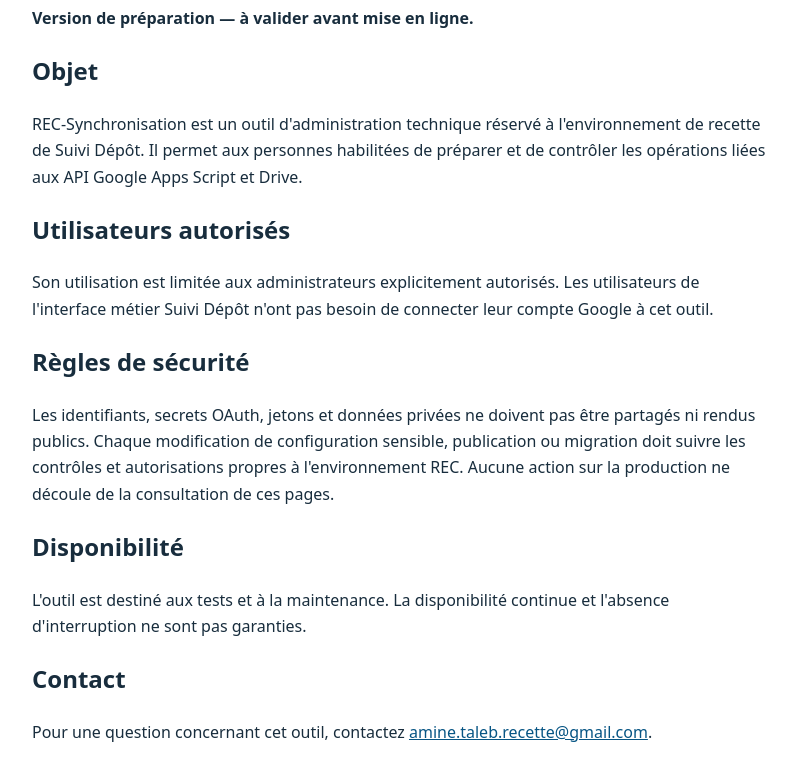
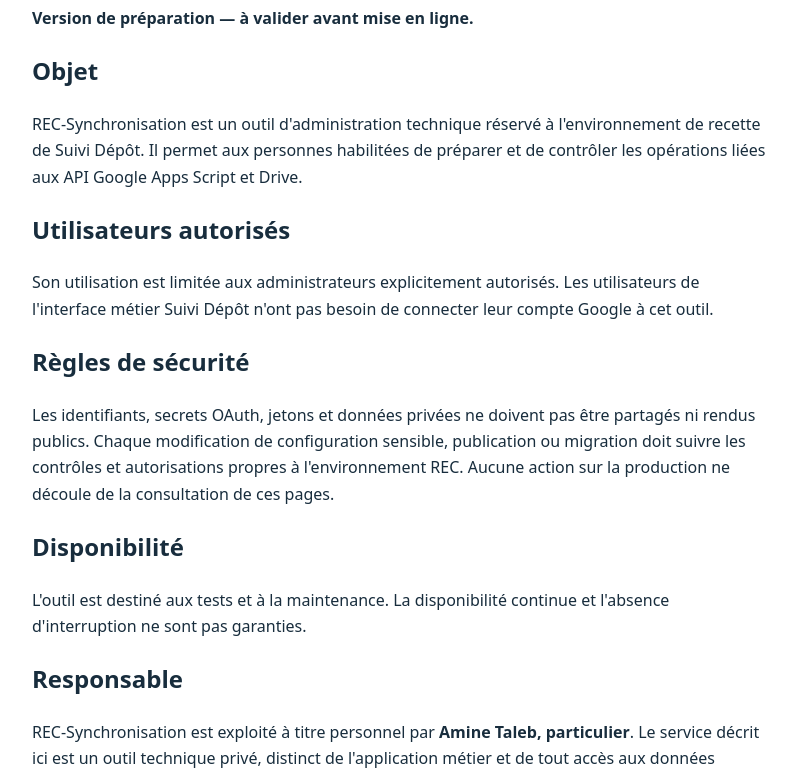
Before and after one commit to ATALEBappli/suivi-depot-app, a plain HTML site: page docs/rec/oauth-public/conditions.html in a window 1280 px wide. Shown: the part 186-956 px from the top of the page, without its empty margins (240-1036 px from the left). Drawn offline with Linux system fonts and the light colour scheme.

Commit message:
docs(REC): préciser les mentions personnelles OAuth sans publier

```diff
--- a/docs/rec/oauth-public/conditions.html
+++ b/docs/rec/oauth-public/conditions.html
@@ -6,5 +6,6 @@
 <h2>Utilisateurs autorisés</h2><p>Son utilisation est limitée aux administrateurs explicitement autorisés. Les utilisateurs de l'interface métier Suivi Dépôt n'ont pas besoin de connecter leur compte Google à cet outil.</p>
 <h2>Règles de sécurité</h2><p>Les identifiants, secrets OAuth, jetons et données privées ne doivent pas être partagés ni rendus publics. Chaque modification de configuration sensible, publication ou migration doit suivre les contrôles et autorisations propres à l'environnement REC. Aucune action sur la production ne découle de la consultation de ces pages.</p>
 <h2>Disponibilité</h2><p>L'outil est destiné aux tests et à la maintenance. La disponibilité continue et l'absence d'interruption ne sont pas garanties.</p>
+<h2>Responsable</h2><p>REC-Synchronisation est exploité à titre personnel par <strong>Amine Taleb, particulier</strong>. Le service décrit ici est un outil technique privé, distinct de l'application métier et de tout accès aux données locatives.</p>
 <h2>Contact</h2><p>Pour une question concernant cet outil, contactez <a href="mailto:amine.taleb.recette@gmail.com">amine.taleb.recette@gmail.com</a>.</p></main>
 <footer><a href="index.html">Retour à l'accueil</a></footer></body></html>
```
